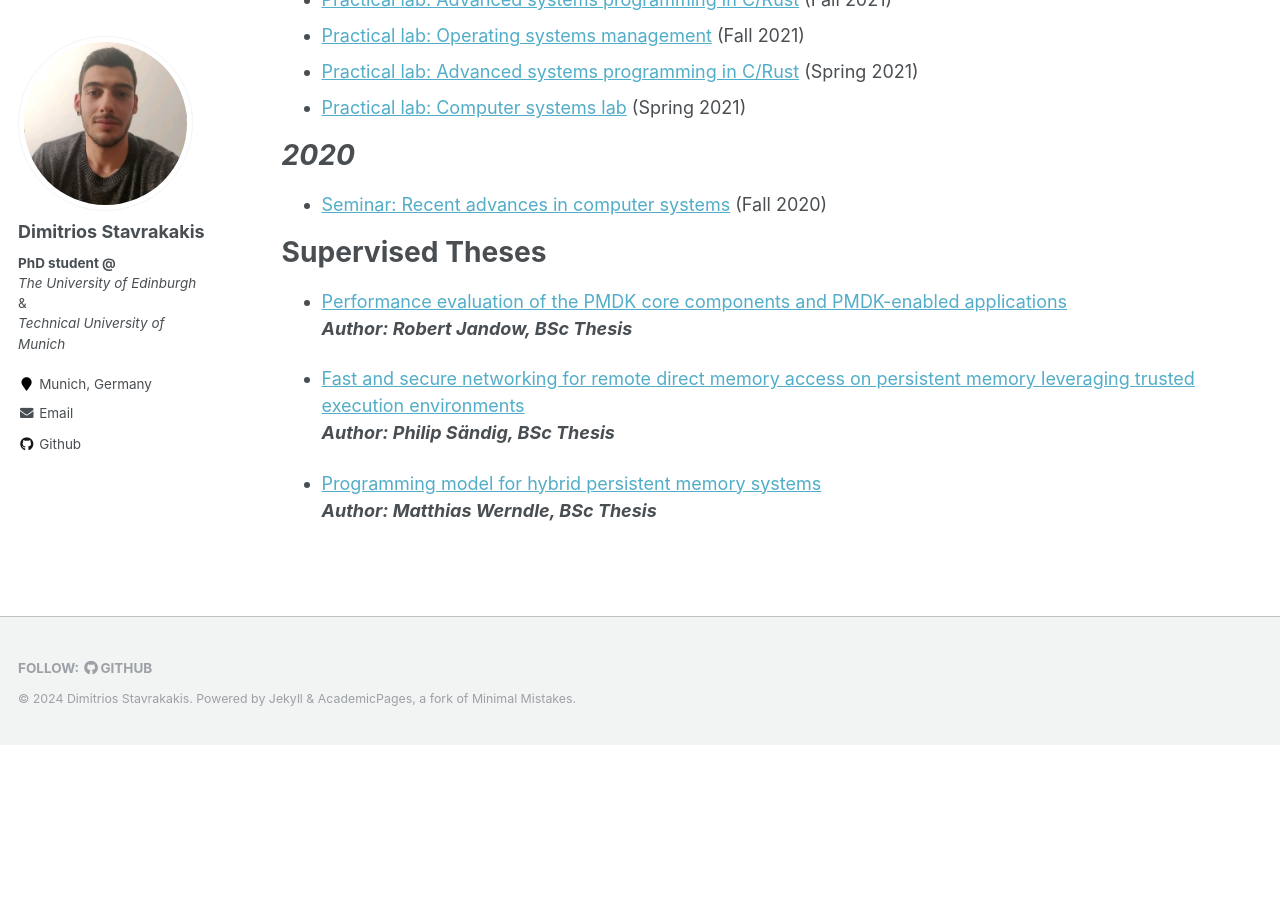
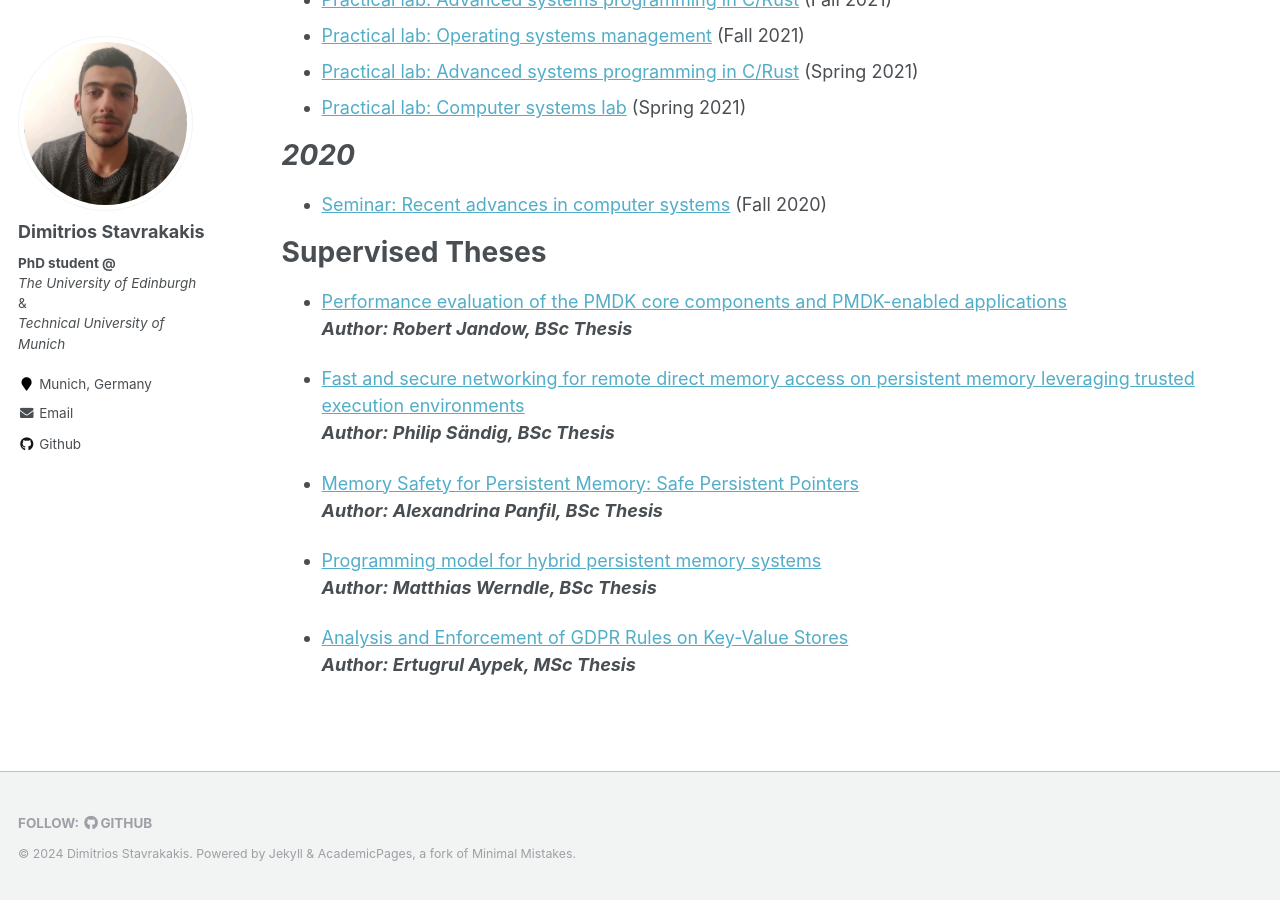
Before and after one commit to dimstav23/dimstav23.github.io, a Jekyll site: the page built from _pages/teaching.md, in a window 1280 px wide and 900 px high, scrolled down 552 px. Built offline with Jekyll 4.4.1, drawn with Linux system fonts in a browser that asks for light colours; before the commit the page ends 1297 px from its top, so only the background shows below that.

Commit message:
update supervised theses

```diff
--- a/_pages/teaching.md
+++ b/_pages/teaching.md
@@ -38,5 +38,11 @@ Supervised Theses
 - [Fast and secure networking for remote direct memory access on persistent memory leveraging trusted execution environments](https://github.com/TUM-DSE/research-work-archive/blob/main/archive/2021/summer/docs/bsc_saendig_fast_and_secure_networking_for_remote_direct_memory_access_on_persistent_memory_leveraging_trusted_execution_environments.pdf) <br />
 ***Author: Philip Sändig, BSc Thesis***
 
+- [Memory Safety for Persistent Memory: Safe Persistent Pointers](https://github.com/TUM-DSE/research-work-archive/blob/main/archive/2021/winter/docs/bsc_panfil_memory_safety_for_persistent_memory_safe_persistent_pointers.pdf) <br />
+***Author: Alexandrina Panfil, BSc Thesis***
+
 - [Programming model for hybrid persistent memory systems](https://github.com/TUM-DSE/research-work-archive/blob/main/archive/2022/summer/docs/bsc_werndle_programming_model_for_hybrid_persistent_memory_systems.pdf) <br />
 ***Author: Matthias Werndle, BSc Thesis***
+
+- [Analysis and Enforcement of GDPR Rules on Key-Value Stores](https://github.com/TUM-DSE/research-work-archive/blob/main/archive/2023/summer/docs/msc_aypek_analysis_and_enforcement_of_gdpr_rules_on_key_value_stores.pdf) <br />
+***Author: Ertugrul Aypek, MSc Thesis***
```
